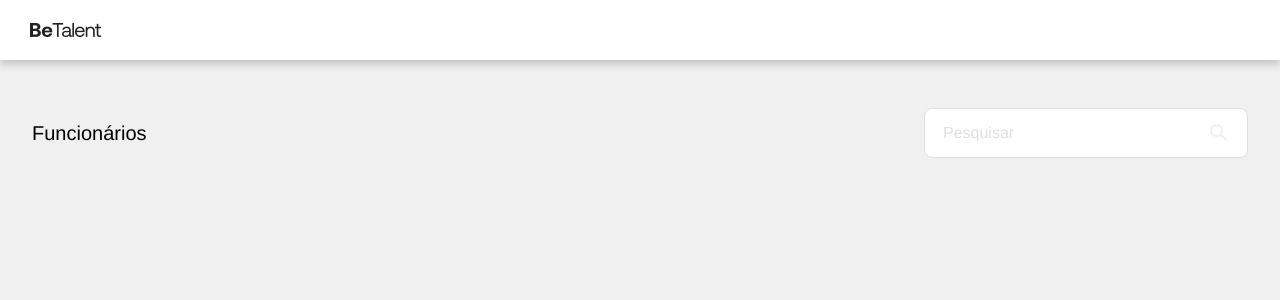
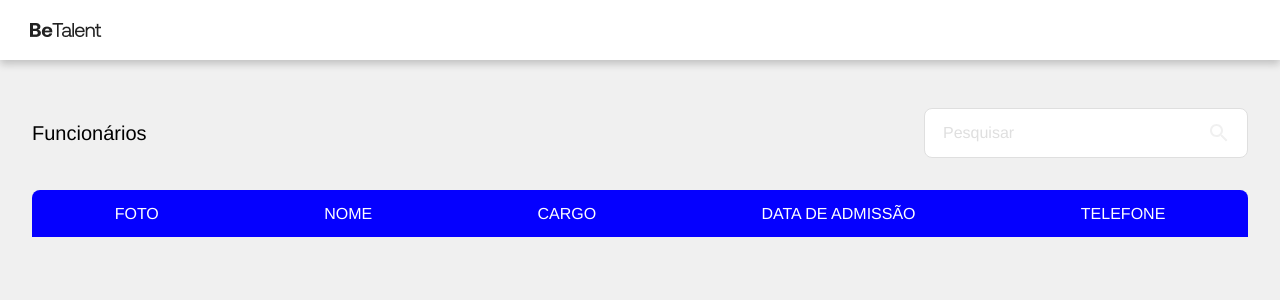
Before and after one commit to viniciusleonel/betalent-test, a React (Vite) app: page / in a window 1280 px wide. Shown: the top 300 px of the page. Built offline with nearby package versions, Linux system fonts and the light colour scheme.

Commit message:
feat: iniciando construcao da tabela de dados

```diff
--- a/src/App.tsx
+++ b/src/App.tsx
@@ -1,6 +1,7 @@
 import "./App.css";
 import Header from "./components/Header.tsx";
 import SearchBar from "./components/SearchBar.tsx";
+import Table from "./components/Table.tsx";
 
 function App() {
     return (
@@ -13,6 +14,7 @@ function App() {
                 <h1>Funcionários</h1>
                 <SearchBar />
               </div>
+              <Table />
             </main>
         </>
     );
--- /dev/null
+++ b/src/components/Table.tsx
@@ -0,0 +1,20 @@
+import "../styles/Table.css";
+import TableHeader from "./TableHeader";
+import TableRow from "./TableRow";
+
+function Table() {
+    return (
+        <div className="table-container">
+            <table>
+            <thead>
+                <TableHeader />
+            </thead>
+            <tbody>
+                {/* <TableRow /> */}
+            </tbody>
+        </table>
+        </div>
+    );
+}
+
+export default Table;
--- /dev/null
+++ b/src/components/TableHeader.tsx
@@ -0,0 +1,30 @@
+import "../styles/TableHeader.css";
+
+function TableHeader() {
+    return (
+        <tr>
+            <th
+                scope="col">FOTO
+            </th>
+
+            <th
+                scope="col">NOME
+            </th>
+
+            <th
+                scope="col">CARGO
+            </th>
+
+            <th
+                scope="col">DATA DE ADMISSÃO
+            </th>
+
+            <th
+                scope="col">TELEFONE
+            </th>
+
+        </tr>
+    );
+}
+
+export default TableHeader;
--- /dev/null
+++ b/src/components/TableRow.tsx
@@ -0,0 +1,37 @@
+import "../styles/TableRow.css";
+import { Employee } from "../types/Employee";
+
+interface TableRowProps {
+    employeeData: Employee;
+};
+
+function TableRow({employeeData} : TableRowProps) {
+
+    const formattedDatetime = new Date(employeeData.admission_date).toLocaleString();
+
+    return (
+        <tr>
+            <td>
+                {employeeData.image}
+            </td>
+
+            <td>
+                {employeeData.name}
+            </td>
+
+            <td>
+                {employeeData.job}
+            </td>
+
+            <td>
+                {formattedDatetime}
+            </td>
+
+            <td>
+                {employeeData.phone}
+            </td>
+        </tr>
+    );
+}
+
+export default TableRow;
--- /dev/null
+++ b/src/styles/Table.css
@@ -0,0 +1,11 @@
+table {
+    width: 100%;
+    display: flex;
+    margin-top: 2rem;
+}
+
+thead {
+    width: 100%;
+    background-color: var(--blue-primary);
+    border-radius: 8px 8px 0 0;
+}
--- /dev/null
+++ b/src/styles/TableHeader.css
@@ -0,0 +1,15 @@
+tr {
+    display: flex;
+    flex-direction: row;
+    justify-content: space-around;
+    align-items: center;
+    height: 47px;
+
+}
+
+th {
+    font-family: 'Helvetica', sans-serif;
+    font-weight: 500;
+    font-size: 16px;
+    color: var(--white);
+}
```
Also changed, not shown: src/types/Employee.ts (added, +8 -0 lines), src/styles/TableRow.css (added).
